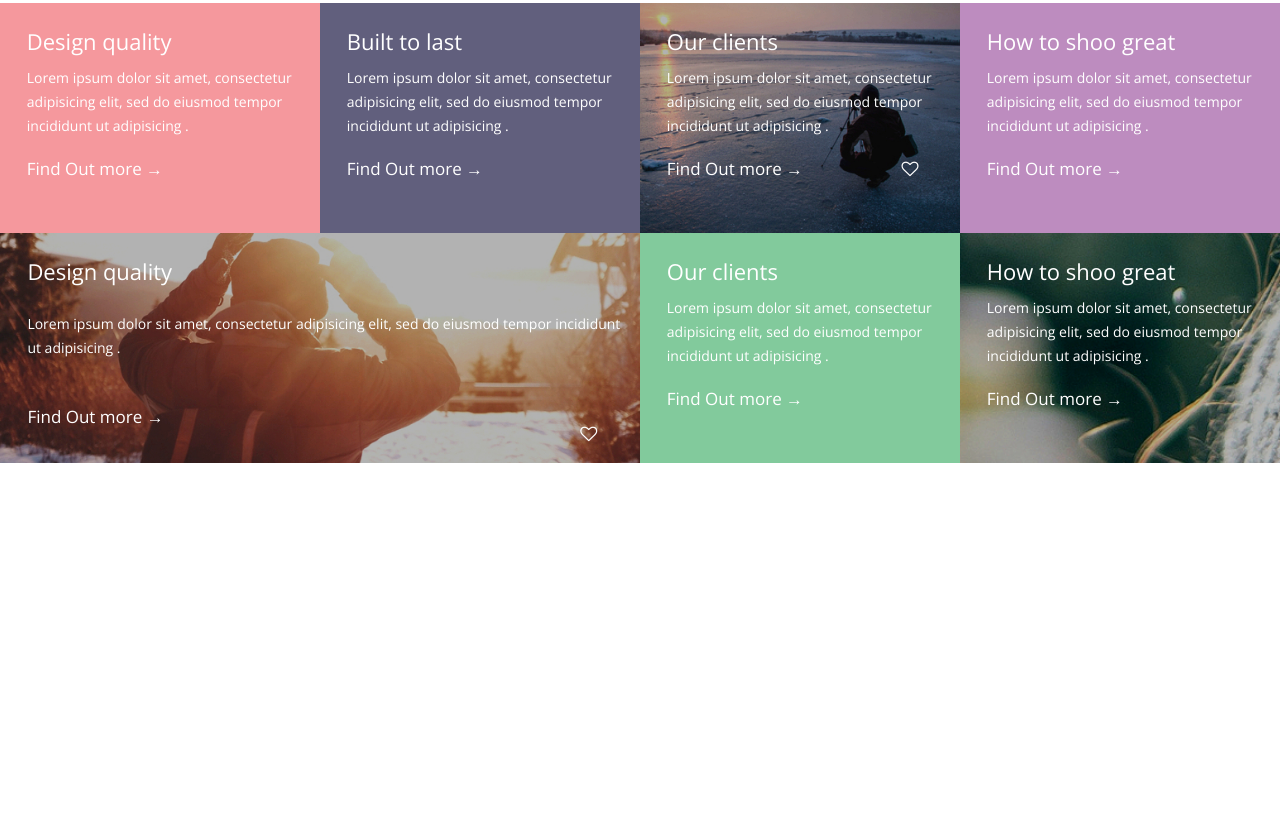
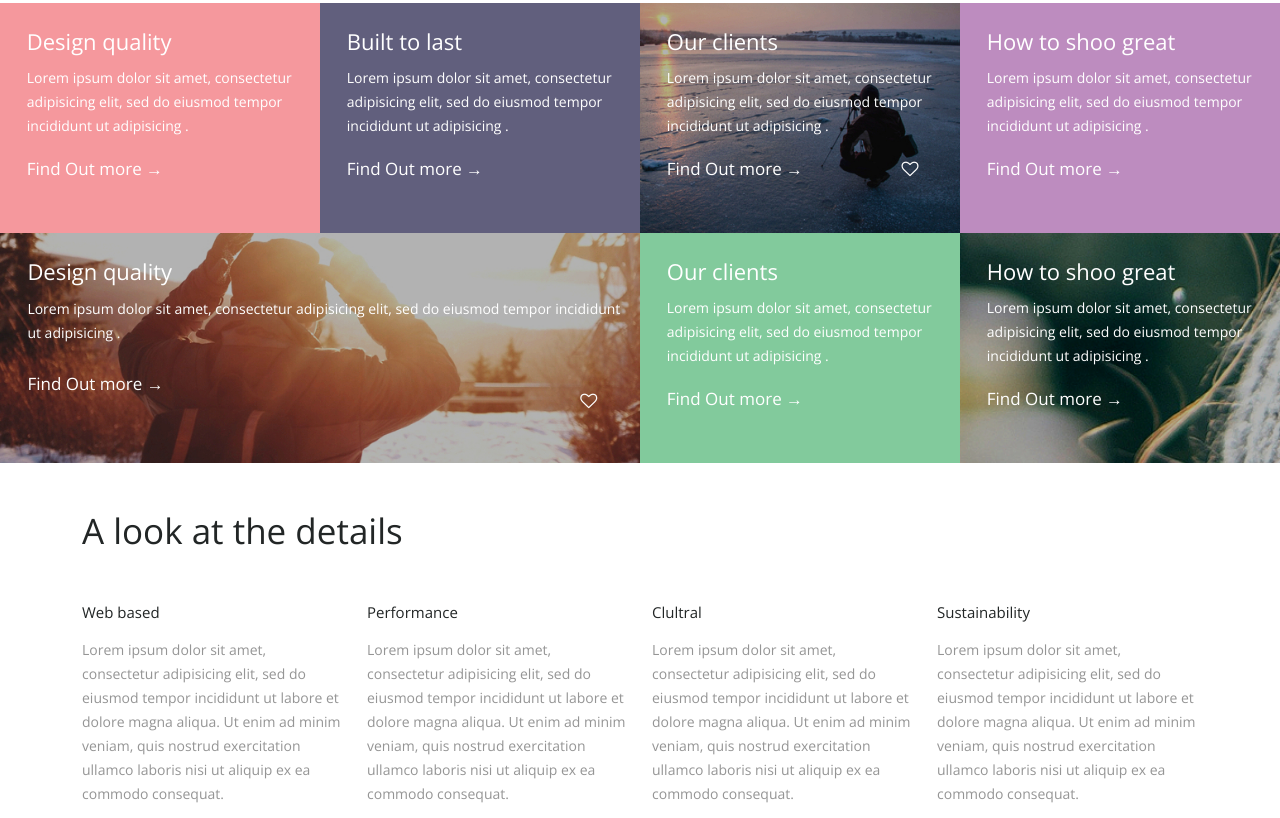
Before and after one commit to Depciu/Perfect, a website: page index.html in a window 1280 px wide. Shown: the part 1302-2120 px from the top of the page. Before the commit the page ends 1765 px from the top, so only its background shows below. Drawn offline with nearby package versions, Linux system fonts and the light colour scheme.

Commit message:
Add section details

```diff
--- a/index.html
+++ b/index.html
@@ -123,5 +123,41 @@
         </div>
       </div>
     </section>
+    <!-- Details -->
+    <section id="details">
+      <div class="container">
+        <div class="row">
+          <h2 class="details__title">A look at the details</h2>
+          <div class="tab col-lg-3">
+            <h4 class="detailsTab__title">Web based</h4>
+            <p class="detailsTab__text">Lorem ipsum dolor sit amet, consectetur adipisicing elit,
+               sed do eiusmod tempor incididunt ut labore et dolore magna aliqua.
+               Ut enim ad minim veniam, quis nostrud exercitation ullamco laboris nisi ut aliquip ex ea commodo consequat.
+            </p>
+          </div>
+          <div class="tab col-lg-3">
+            <h4 class="detailsTab__title">Performance</h4>
+            <p class="detailsTab__text">Lorem ipsum dolor sit amet, consectetur adipisicing elit,
+               sed do eiusmod tempor incididunt ut labore et dolore magna aliqua.
+               Ut enim ad minim veniam, quis nostrud exercitation ullamco laboris nisi ut aliquip ex ea commodo consequat.
+            </p>
+          </div>
+          <div class="tab col-lg-3">
+            <h4 class="detailsTab__title">Clultral</h4>
+            <p class="detailsTab__text">Lorem ipsum dolor sit amet, consectetur adipisicing elit,
+               sed do eiusmod tempor incididunt ut labore et dolore magna aliqua.
+               Ut enim ad minim veniam, quis nostrud exercitation ullamco laboris nisi ut aliquip ex ea commodo consequat.
+            </p>
+          </div>
+          <div class="tab col-lg-3">
+            <h4 class="detailsTab__title">Sustainability</h4>
+            <p class="detailsTab__text">Lorem ipsum dolor sit amet, consectetur adipisicing elit,
+               sed do eiusmod tempor incididunt ut labore et dolore magna aliqua.
+               Ut enim ad minim veniam, quis nostrud exercitation ullamco laboris nisi ut aliquip ex ea commodo consequat.
+            </p>
+          </div>
+        </div>
+      </div>
+    </section>
   </body>
 </html>
--- a/sass/_modules.sass
+++ b/sass/_modules.sass
@@ -76,13 +76,11 @@
     .layer
       padding-top: 2.5%
       padding-left: 2.5%
+      .photo__layer--text
+        padding-top: 2.5%
+        padding-bottom: 5%
     .fa
       right: 5%
-      .photo__layer--text
-        padding-top: 2.5%
-        padding-bottom: 7.5%
-
-
   &__6
     background-color: $background-green-color
     transition: background-color 0.5s
@@ -125,6 +123,15 @@
   &:hover
     opacity: 1
 
+/* Details */
+.details__title
+  padding-left: 12px
+.tab
+  padding-top: 5%
+.detailsTab__title
+  @include font-size(15px)
+.detailsTab__text
+  padding-top: 7%
 
 
 /* Grid */
```
Also changed, not shown: css/style.css.
